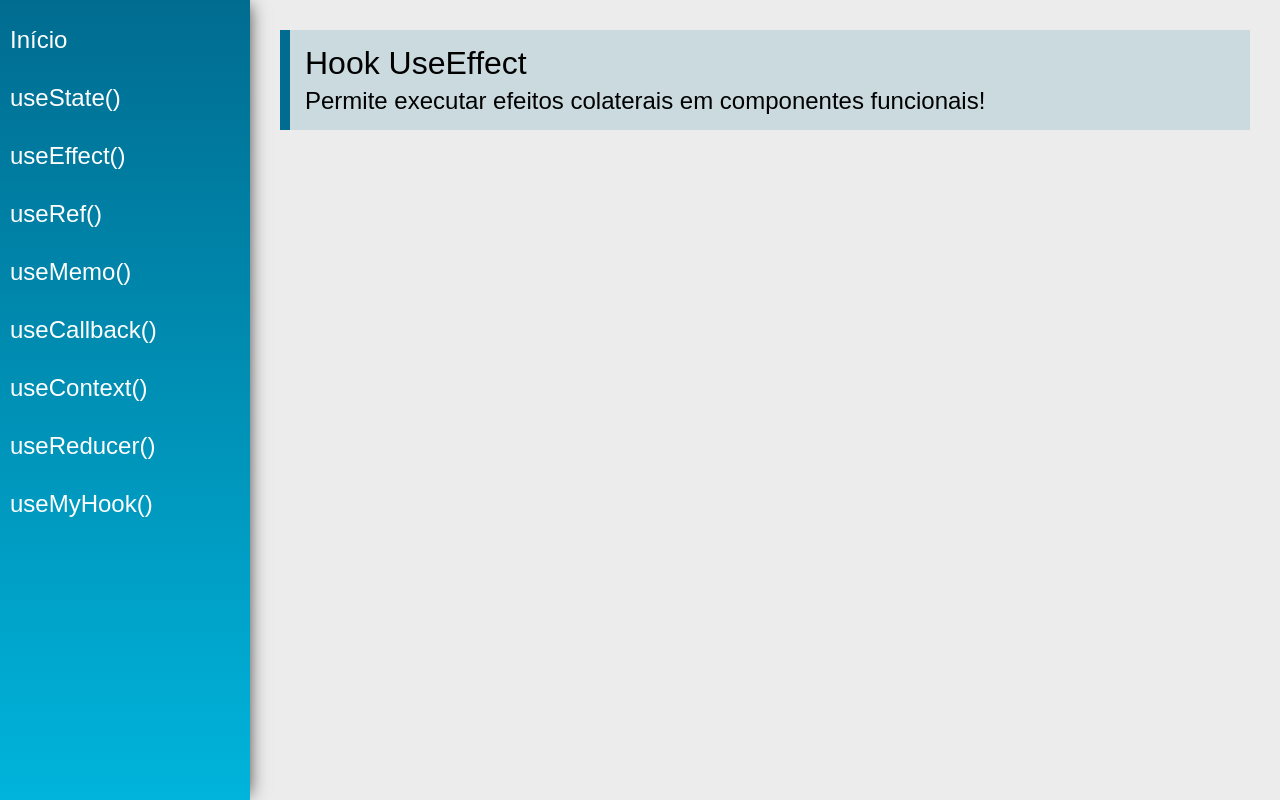
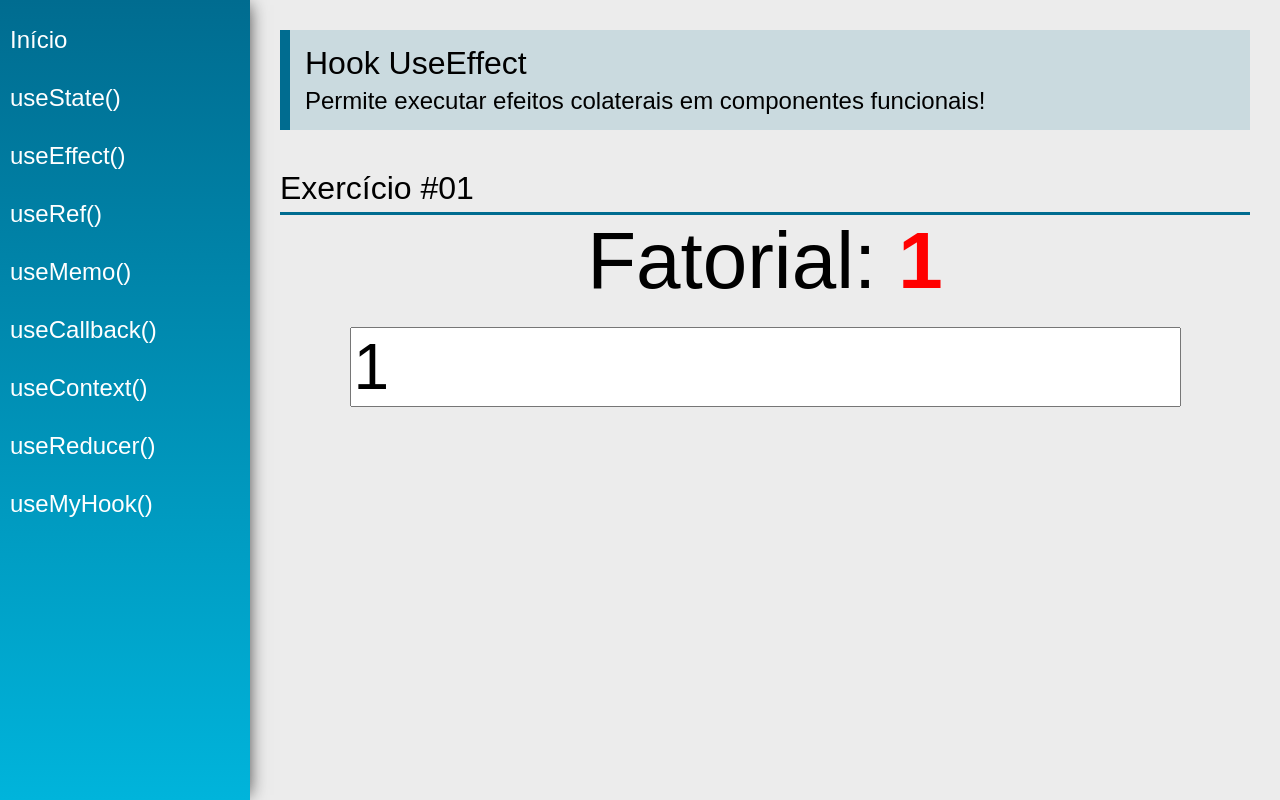
Before and after one commit to VictorDeon/hooks-tutorial, a React (Create React App) app: page /useEffect in a window 1280 px wide. Built offline with nearby package versions, Linux system fonts and the light colour scheme.

Commit message:
Create use effect project

```diff
--- a/src/views/examples/UseEffect.jsx
+++ b/src/views/examples/UseEffect.jsx
@@ -1,13 +1,44 @@
-import React from 'react'
+import React, { useEffect, useState } from 'react'
 import PageTitle from '../../components/layout/PageTitle'
+import SectionTitle from "../../components/layout/SectionTitle";
 
-const UseEffect = (props) => {
+function calcFactorial(number) {
+    const n = parseInt(number);
+    if (n < 0) return -1;
+    else if (n === 0) return 1;
+    else return calcFactorial(n - 1) * n;
+}
+
+// Efeito colateral é quando você modifica um estado e essa modificação faz alguma outra
+// modificação em algum outro lugar do component.
+const UseEffect = props => {
+    const [number, setNumber] = useState(1);
+    const [fatorial, setFatorial] = useState(1);
+
+    // Podemos usar o useEffect como um componentDidMount só não botar dependencia
+    useEffect(() => { console.log("Oi sou o componentDidMount do component de classe"); }, [])
+
+    // Primeiro parâmetro é a função de efeito colateral (callback)
+    // Segundo parâmetro é as dependencias que irá disparar o callback
+    // Sempre que o number modificar eu quero calcular o fatorial passando esse number
+    // e modificar o estado do fatorial.
+    useEffect(() => { setFatorial(calcFactorial(number)); }, [number])
+
     return (
         <div className="UseEffect">
             <PageTitle
                 title="Hook UseEffect"
                 subtitle="Permite executar efeitos colaterais em componentes funcionais!"
             />
+
+            <SectionTitle title="Exercício #01" />
+            <div className='center'>
+                <div>
+                    <span className='text'>Fatorial: </span>
+                    <span className='text red'>{fatorial <= 0 ? 'Não existe' : fatorial}</span>
+                </div>
+                <input type="number" className='input' value={number} onChange={event => setNumber(event.target.value)} />
+            </div>
         </div>
     )
 }
```
